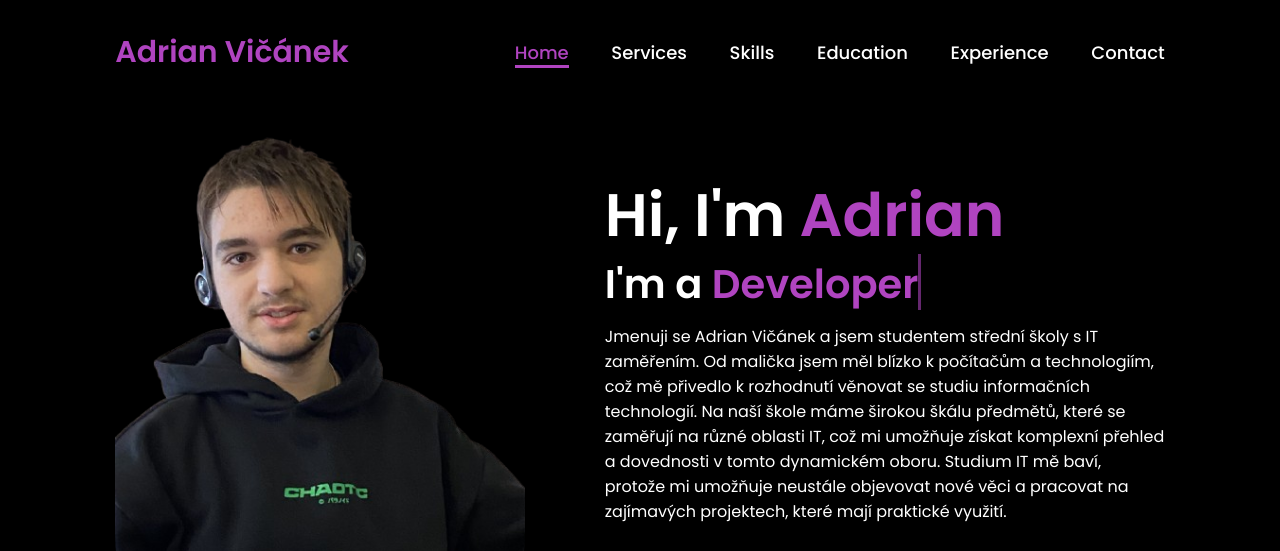
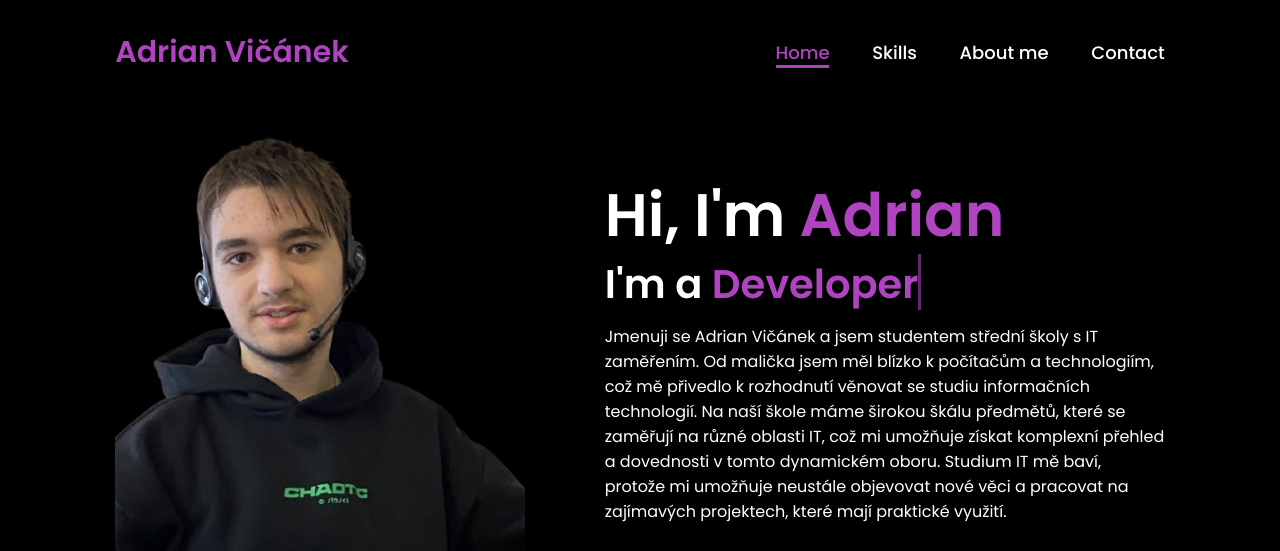
Before and after one commit to adikBTW/Portfolio_, a plain HTML site: page Hlavní portfolio/index.html in a window 1280 px wide. Shown: the top 551 px of the page. Drawn offline with Linux system fonts and the light colour scheme.

Commit message:
Update index.html

```diff
--- a/Hlavní portfolio/index.html
+++ b/Hlavní portfolio/index.html
@@ -14,10 +14,8 @@
 
         <nav>
             <a href="#" class="active"> Home</a>
-            <a href="#" >Services</a>
             <a href="#" >Skills</a>
-            <a href="#" >Education</a>
-            <a href="#" >Experience</a>
+            <a href="#" >About me</a>
             <a href="#" >Contact</a>
         </nav>
     </header>
```
